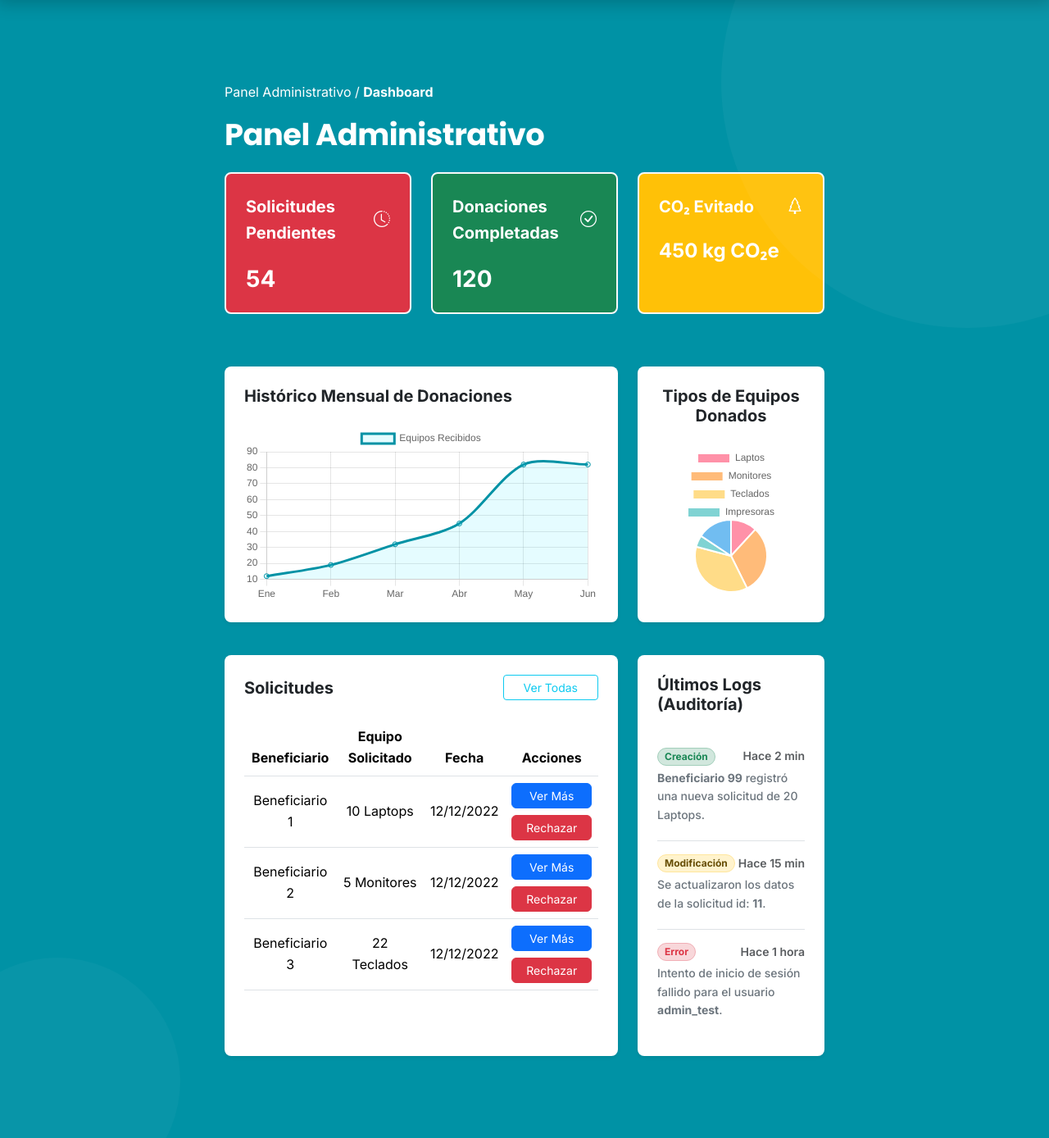
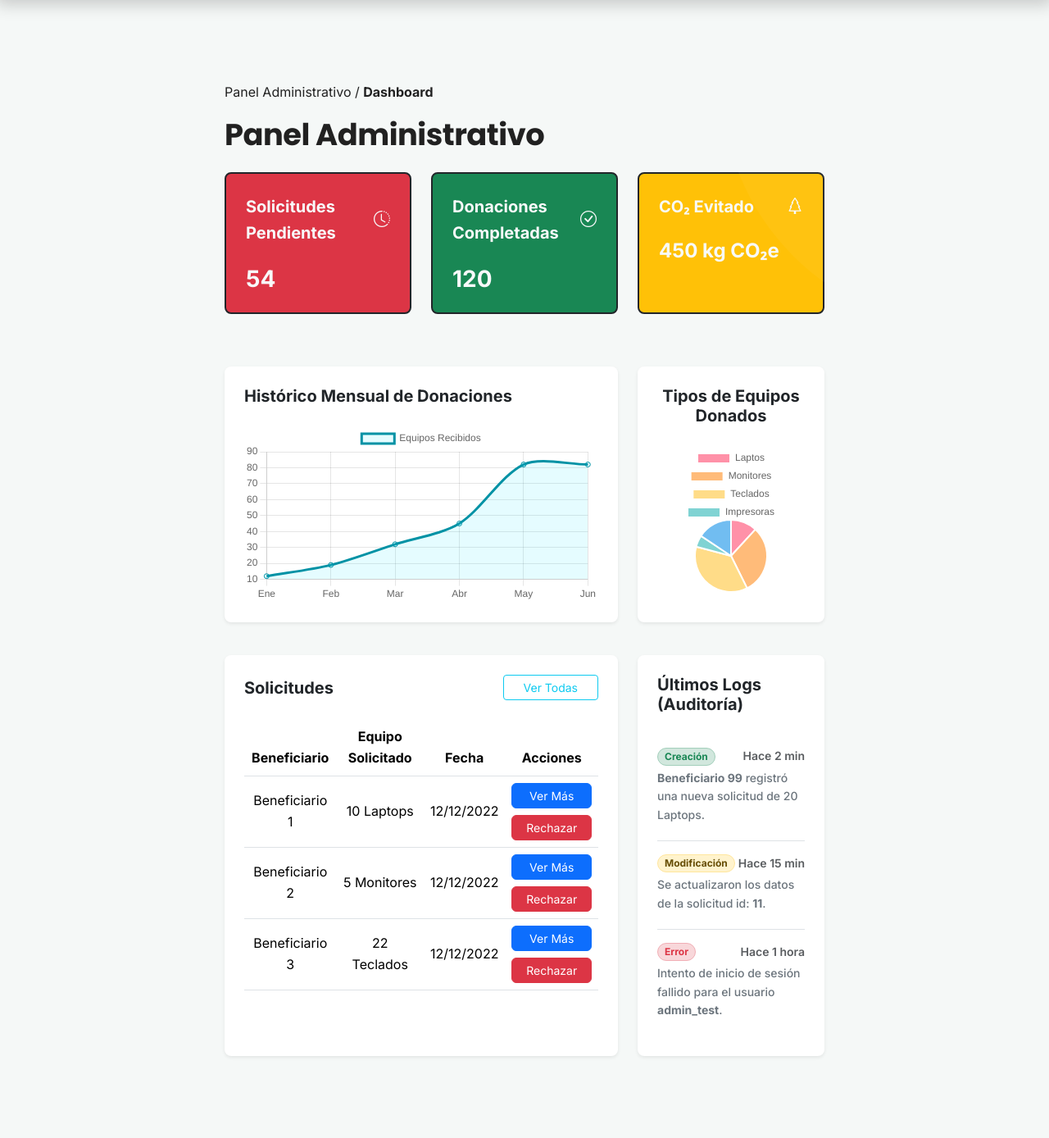
Before and after one commit to DereckValverde/proyecto-programacion-web, a PHP site: page /pages/admin/dashboard.php in a window 1280 px wide. Shown: the part 87-1475 px from the top of the page at 82% size. Run offline with PHP 8.4, Linux system fonts and the light colour scheme.

Commit message:
fix color en panel administrativo

```diff
--- a/frontend/assets/css/admin-dashboard.css
+++ b/frontend/assets/css/admin-dashboard.css
@@ -78,8 +78,7 @@ body {
 }
 
 .main {
-    background-color: var(--color-teal);
-    color: var(--color-white);
+    background-color: #F5F8F7;
     min-height: 100vh;
     display: flex;
     flex-direction: column;
@@ -112,11 +111,6 @@ body {
     background: rgba(255, 255, 255, 0.03);
     bottom: -80px;
     left: -80px;
-}
-
-.cards-container {
-    border: 1px solid red;
-    width: 100%;
 }
 
 @media (max-width: 767px) {
@@ -153,7 +147,6 @@ body {
     font-family: var(--font-heading);
     font-size: 2.3rem;
     font-weight: 700;
-    color: var(--color-white);
     letter-spacing: -0.5px;
 }
 
--- a/frontend/pages/admin/dashboard.php
+++ b/frontend/pages/admin/dashboard.php
@@ -52,7 +52,7 @@
 
             <div class="row g-4 mb-4">
                 <div class="col-12 col-lg-4">
-                    <div class="dashboard-card card-coral bg-danger border border-2 border-light rounded-3 p-4 h-100">
+                    <div class="dashboard-card text-light bg-danger border border-2 border-dark rounded-3 p-4 h-100">
                         <div class="d-flex justify-content-between align-items-center">
                             <p class="card-title fw-bold fs-5 mb-0">Solicitudes Pendientes</p>
                             <i class="bi bi-clock-history fs-5"></i>
@@ -62,7 +62,7 @@
                 </div>
 
                 <div class="col-12 col-lg-4">
-                    <div class="dashboard-card card-pine bg-success border border-2 border-light rounded-3 p-4 h-100">
+                    <div class="dashboard-card text-light bg-success border border-2 border-dark rounded-3 p-4 h-100">
                         <div class="d-flex justify-content-between align-items-center">
                             <p class="card-title fw-bold fs-5 mb-0">Donaciones Completadas</p>
                             <i class="bi bi-check-circle fs-5"></i>
@@ -72,7 +72,7 @@
                 </div>
 
                 <div class="col-12 col-lg-4">
-                    <div class="dashboard-card card-grey bg-warning border border-2 border-light rounded-3 p-4 h-100">
+                    <div class="dashboard-card text-light bg-warning border border-2 border-dark rounded-3 p-4 h-100">
                         <div class="d-flex justify-content-between">
                             <p class="card-title fw-bold fs-5">CO₂ Evitado</p>
                             <i class="bi bi-tree fs-5"></i>
```
